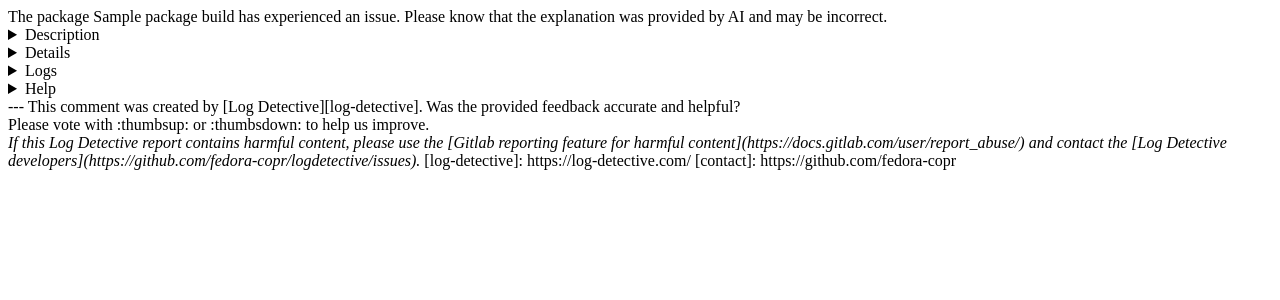
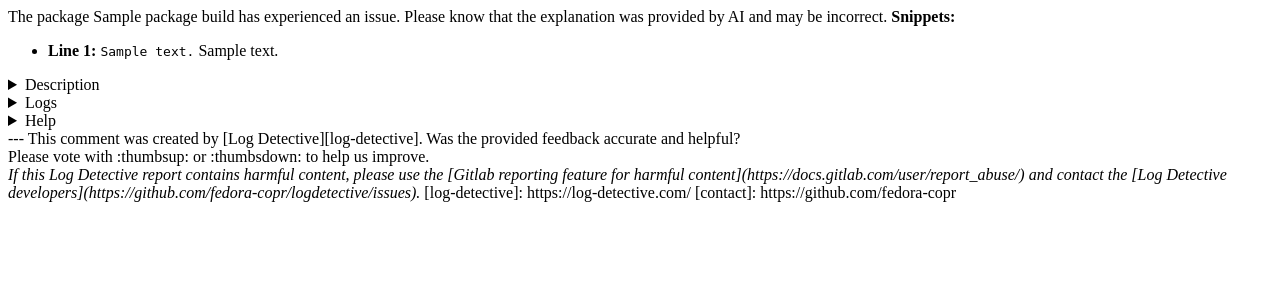
Before and after one commit to fedora-copr/logdetective, a Python web app: template logdetective/server/templates/gitlab_full_comment.md.j2 in a window 1280 px wide. Shown: the top 300 px of the page. Run offline with Jinja, Linux system fonts and the light colour scheme; the template is opened without the code that fills it: most values are stand-ins (such as "Sample title", 1, 10 or a date in 2020).

Commit message:
Adjusting indentation of HTML
Signed-off-by: Jiri Podivin <jpodivin@redhat.com>

```diff
--- a/logdetective/server/templates/gitlab_full_comment.md.j2
+++ b/logdetective/server/templates/gitlab_full_comment.md.j2
@@ -5,12 +5,8 @@ Please know that the explanation was provided by AI and may be incorrect.
 In this case, we are {{ "%.2f" | format(certainty) }}% certain of the response {{ emoji_face }}.
 {% endif %}
 
-<details>
-  <summary>Description</summary>
-  {{ explanation }}
-</details>
+<b>Snippets:</b>
 
-<details>
 <ul>
 {% for snippet in snippets %}
   <li>
@@ -19,6 +15,10 @@ In this case, we are {{ "%.2f" | format(certainty) }}% certain of the response {
   </li>
 {% endfor %}
 </ul>
+
+<details>
+  <summary>Description</summary>
+  {{ explanation }}
 </details>
 
 <details>
--- a/logdetective/server/templates/gitlab_short_comment.md.j2
+++ b/logdetective/server/templates/gitlab_short_comment.md.j2
@@ -23,8 +23,8 @@ In this case, we are {{ "%.2f" | format(certainty) }}% certain of the response {
   <p>
     Additional logs are available from:
     <ul>
-    <li><a href="{{ artifacts_url }}">artifacts.zip</a></li>
-  </ul>
+      <li><a href="{{ artifacts_url }}">artifacts.zip</a></li>
+    </ul>
   </p>
 
   <p>
```
Lines whose indentation alone changed are shown as unchanged.
